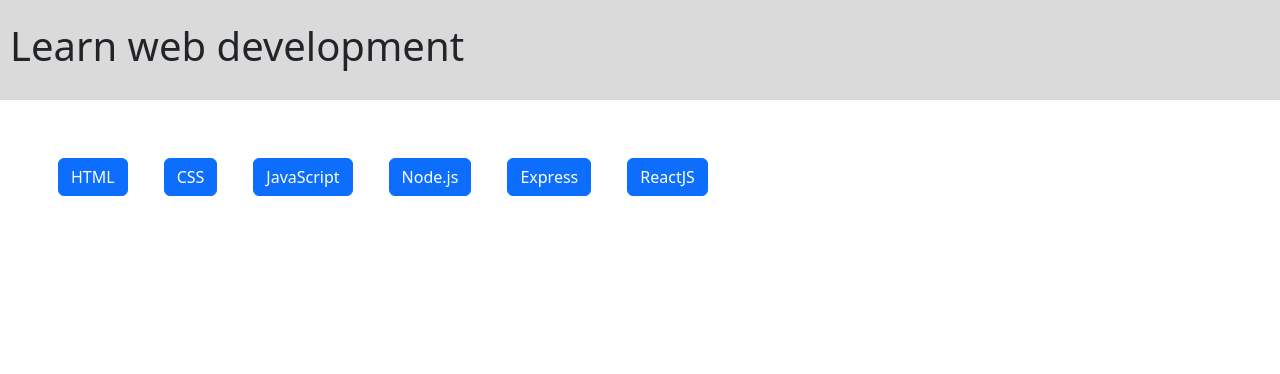
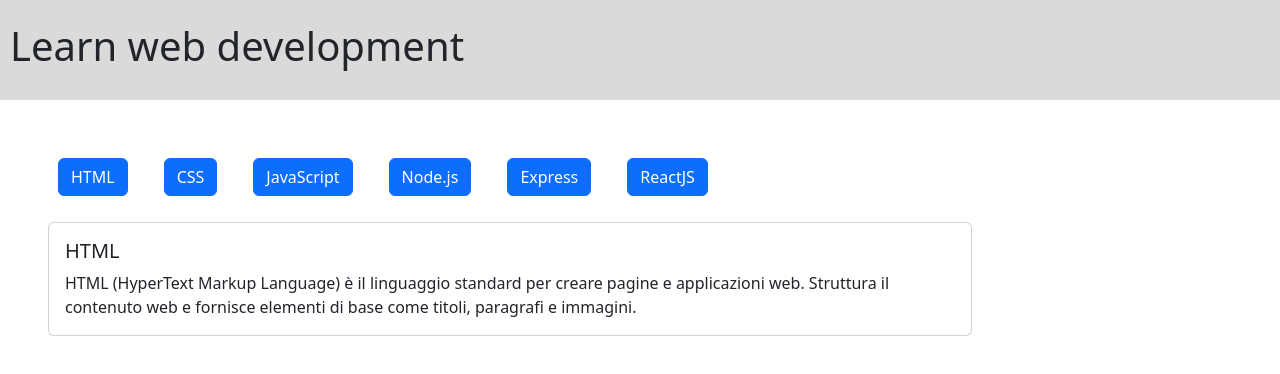
Before and after one commit to Orsouene/react-use-state, a React (Vite) app: page / in a window 1280 px wide. Shown: the top 374 px of the page. Built offline with nearby package versions, Linux system fonts and the light colour scheme.

Commit message:
Inserito sotto una card che mostri il titolo e la descrizione del primo linguaggio nell’array.

```diff
--- /dev/null
+++ b/src/component/Card.jsx
@@ -0,0 +1,12 @@
+function Card({ title, description }) {
+  return (
+    <div className="card w-75 mb-3">
+      <div className="card-body">
+        <h5 className="card-title">{title}</h5>
+        <p className="card-text">{description}</p>
+      </div>
+    </div>
+  );
+}
+
+export default Card;
--- a/src/component/Main.jsx
+++ b/src/component/Main.jsx
@@ -1,10 +1,12 @@
+// importo il card
+import Card from "./Card";
 // import la funzione dell buttone
 import Button from "./Button";
 // importo l'array dell languages
 import languages from "../data/languages";
 function Main() {
   return (
-    <main>
+    <main className="d-flex flex-column">
       <div className="d-flex gap-3 ps-5 pt-5">
         {languages.map((language) => {
           //   console.log(language.title);
@@ -15,6 +17,14 @@
           );
         })}
       </div>
+      <div className="ps-5 pt-3">
+        <div>
+          <Card
+            title={languages[0].title}
+            description={languages[0].description}
+          />
+        </div>
+      </div>
     </main>
   );
 }
```
